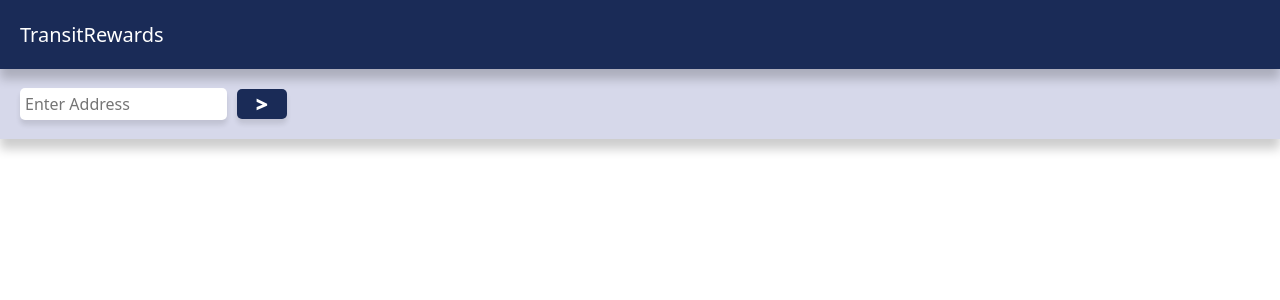
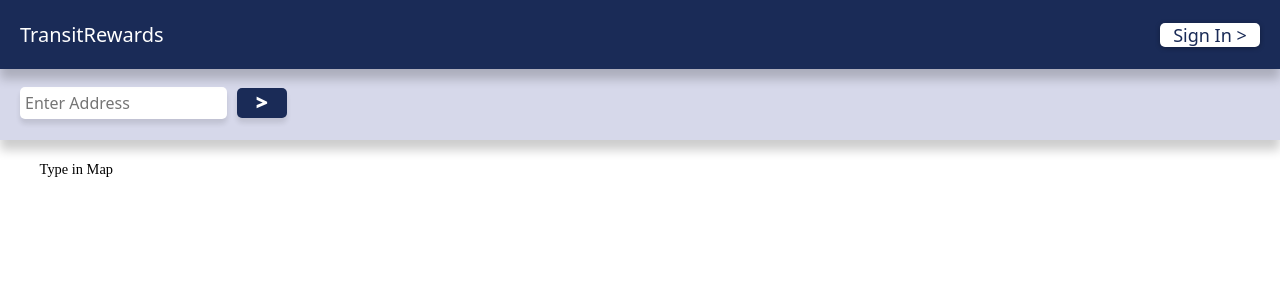
Before and after one commit to TransitRewards/TransitRewards2, a Next.js app: page /location in a window 1280 px wide. Shown: the top 300 px of the page. Built offline with nearby package versions, Linux system fonts and the light colour scheme; no server answers.

Commit message:
map resize

```diff
--- a/components/LocationComponent.js
+++ b/components/LocationComponent.js
@@ -34,9 +34,6 @@ const Location = () => {
 
   return (
     <div className = {styles.Contents}>
-      <div className = {styles.Header}>
-      <p>TransitRewards</p>
-      </div>
       <form className = {styles.Submission} onSubmit={handleSubmit}>
         <input
           className= {styles.TextBox}
--- a/styles/Location.module.css
+++ b/styles/Location.module.css
@@ -1,38 +1,16 @@
 .Contents {
     display: in;
-}
-
-.Header {
-    display: inline-flex;
-    position: absolute;
-    top: 0;
-    left: 0;
-    right: 0;
-    overflow: auto;
-    z-index: 5;
-
-    text-align: left;
-    background: rgb(26,43, 87);
-    color: white;
-    font-family: system-ui, -apple-system, BlinkMacSystemFont, 'Segoe UI', Roboto, Oxygen, Ubuntu, Cantarell, 'Open Sans', 'Helvetica Neue', sans-serif;
-    font-weight: 500;
-    padding-top: 1px;
-    padding-left: 20px;
-    padding-bottom: 1px;
-    font-size: 20px;
-    box-shadow: 0px 10px 10px rgba(0,0,0,0.2);
-    align-items: center;
 }
 
 .Submission {
     display: inline-flex;
     position: absolute;
-    top: 69px;
+    top: -60px;
     left: 0;
     right: 0;
     overflow: auto;
 
-    height: 70px;
+    height: 200px;
     font-size: 20px;
     color: rgb(26,43, 87);
     font-family: system-ui, -apple-system, BlinkMacSystemFont, 'Segoe UI', Roboto, Oxygen, Ubuntu, Cantarell, 'Open Sans', 'Helvetica Neue', sans-serif;
@@ -45,6 +23,7 @@
 
 .TextBox {
     margin-left: 20px;
+    margin-top:125px;
     padding-left: 5px;
     border-radius: 5px;
     border: 0px;
@@ -57,6 +36,7 @@
 
 .SubmitButton {
     margin-left: 10px;
+    margin-top:125px;
     padding-left: 5px;
     border-radius: 5px;
     border: 0px;
@@ -85,6 +65,7 @@
   }
 
   .MapImage {
-    scale: 0.5;
-    position: absolute;
-  }
+    margin-top: 160px;
+    width: 50%;
+    scale: 0.9;
+}
--- a/styles/Navbar.module.css
+++ b/styles/Navbar.module.css
@@ -5,6 +5,7 @@
     left: 0;
     right: 0;
     overflow: auto;
+    z-index: 5;
 
     text-align: left;
     background: rgb(26,43, 87);
```
